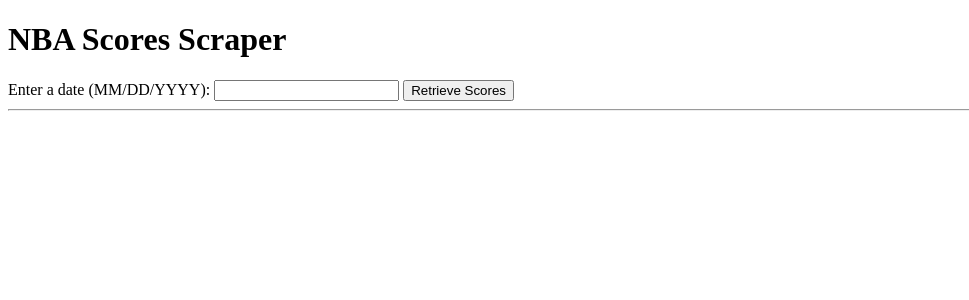
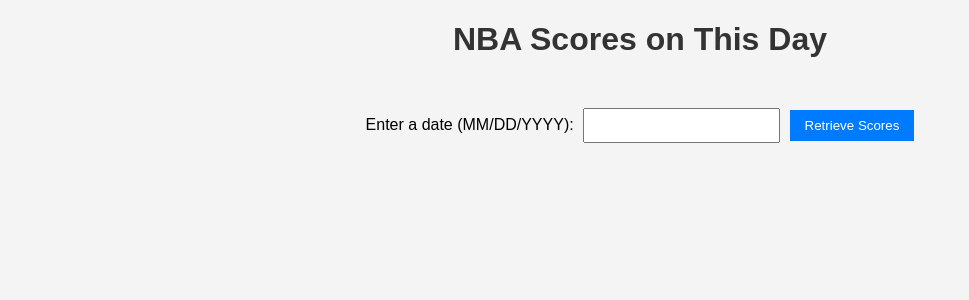
Before and after one commit to calcai/BasketballScores, a Flask app: page / in a window 1280 px wide. Shown: the top 300 px of the page, without its empty margins (0-969 px from the left). Run offline with Flask 3, Linux system fonts and the light colour scheme.

Commit message:
updated ui

```diff
--- /dev/null
+++ b/static/style.css
@@ -0,0 +1,49 @@
+/* static/style.css */
+body {
+    font-family: Arial, sans-serif;
+    background-color: #f4f4f4;
+    margin: 0;
+    padding: 0;
+    text-align: center; /* Horizontally center all content within the body */
+}
+
+h1, h2 {
+    color: #333;
+}
+
+form {
+    margin-top: 20px;
+    display: inline-block;
+    text-align: left; /* Align form contents to the left */
+}
+
+input[type="text"] {
+    padding: 8px;
+    margin: 5px;
+}
+
+button[type="submit"] {
+    padding: 8px 15px;
+    background-color: #007bff;
+    color: #fff;
+    border: none;
+    cursor: pointer;
+    margin-top: 10px;
+}
+
+ul {
+    list-style-type: none;
+    padding-left: 0;
+    text-align: center; /* Horizontally center the scores */
+}
+
+li {
+    margin-bottom: 5px;
+}
+
+.scores{
+    margin: 0;
+    position: absolute;
+    top: 50%;
+    transform: translateY(-50%);
+}
--- a/templates/index.html
+++ b/templates/index.html
@@ -1,23 +1,25 @@
 <!DOCTYPE html>
 <html>
 <head>
-    <title>NBA Scores Scraper</title>
+    <title>NBA on This Day</title>
+    <link rel="stylesheet" href="{{ url_for('static', filename='style.css') }}">
 </head>
 <body>
-    <h1>NBA Scores Scraper</h1>
+    <h1>NBA Scores on This Day</h1>
     <form method="post">
         <label for="date">Enter a date (MM/DD/YYYY): </label>
         <input type="text" name="date" id="date" required>
         <button type="submit">Retrieve Scores</button>
     </form>
-    <hr>
     {% if scores %}
+    <div class = "scores"></div>
         <h2>NBA Scores</h2>
         <ul>
             {% for score in scores %}
             <li>{{ score }}</li>
             {% endfor %}
         </ul>
+    </div>
     {% endif %}
 </body>
 </html>
```
Lines whose indentation alone changed are shown as unchanged.
